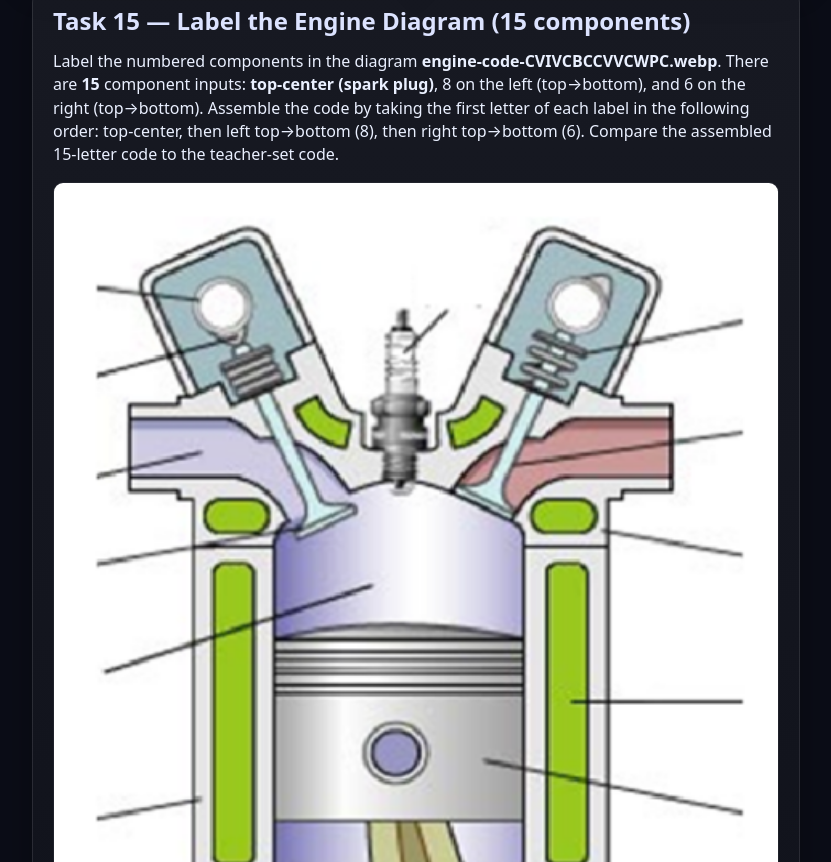
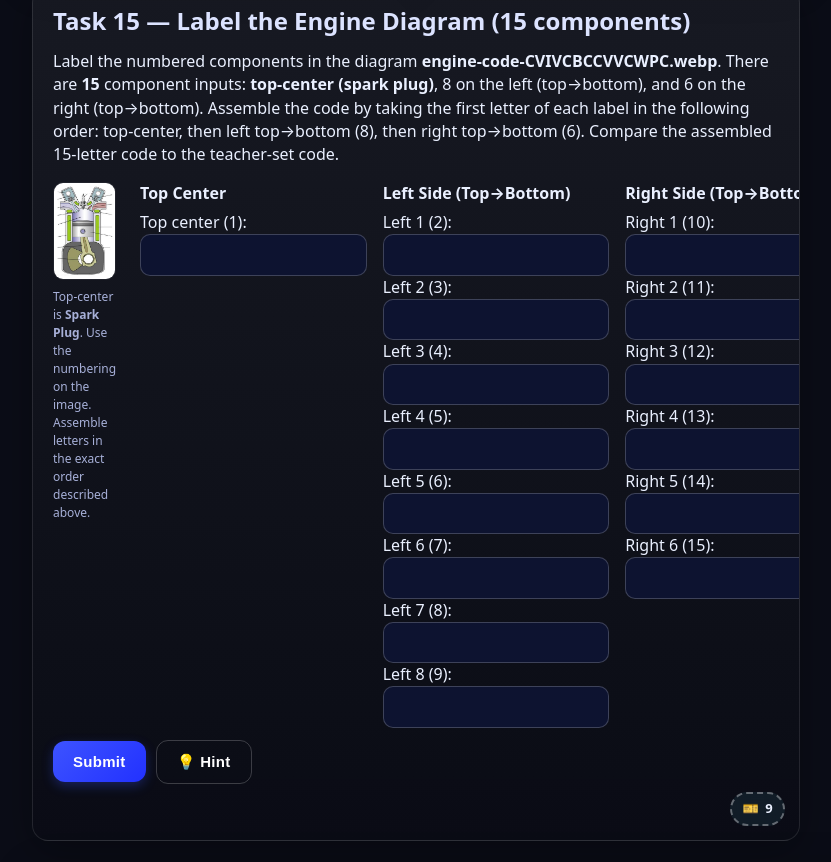
Before and after one commit to GaryCrowhurst/motor, a plain HTML site: page index.html in a window 1280 px wide. Shown: the part 3318-4180 px from the top of the page, without its empty margins (28-859 px from the left). Drawn offline with Linux system fonts and the light colour scheme.

Commit message:
LAYOUT UPDATE

```diff
--- a/index.html
+++ b/index.html
@@ -503,17 +503,20 @@
       <article class="panel task-card" data-task="t15" data-token="4" style="grid-column:span 2">
         <h2>Task 15 — Label the Engine Diagram (15 components)</h2>
         <p>Label the numbered components in the diagram <b>engine-code-CVIVCBCCVVCWPC.webp</b>. There are <b>15</b> component inputs: <b>top-center (spark plug)</b>, 8 on the left (top→bottom), and 6 on the right (top→bottom). Assemble the code by taking the first letter of each label in the following order: top-center, then left top→bottom (8), then right top→bottom (6). Compare the assembled 15-letter code to the teacher-set code.</p>
-        <div style="display:grid;gap:12px;margin-top:8px;align-items:center">
-          <div style="border-radius:10px;overflow:hidden;border:1px solid rgba(255,255,255,.06)">
-            <img src="engine-code-CVIVCBCCVVCWPC.webp" alt="Engine components diagram" style="width:100%;display:block"/>
+        <div style="display:grid;grid-template-columns:1fr 2fr;gap:24px;margin-top:8px;align-items:start">
+          <div>
+            <div style="border-radius:10px;overflow:hidden;border:1px solid rgba(255,255,255,.06)">
+              <img src="engine-code-CVIVCBCCVVCWPC.webp" alt="Engine components diagram" style="width:100%;display:block"/>
+            </div>
+            <div class="tiny" style="margin-top:8px">Top-center is <b>Spark Plug</b>. Use the numbering on the image. Assemble letters in the exact order described above.</div>
           </div>
-          <div class="tiny">Top-center is <b>Spark Plug</b>. Use the numbering on the image. Assemble letters in the exact order described above.</div>
-          <div style="display:grid;grid-template-columns:1fr 1fr 1fr;gap:8px;margin-top:8px;align-items:start">
-            <div style="grid-column:span 1">
+          <div style="display:grid;grid-template-columns:1fr 1fr 1fr;gap:16px;align-items:start">
+            <div>
+              <div style="font-weight:700;margin-bottom:6px">Top Center</div>
               <label>Top center (1): <input id="t15_1"/></label>
             </div>
-            <div style="grid-column:span 1">
-              <div style="font-weight:700;margin-bottom:6px">Left column (8 inputs top→bottom)</div>
+            <div>
+              <div style="font-weight:700;margin-bottom:6px">Left Side (Top→Bottom)</div>
               <label>Left 1 (2): <input id="t15_2"/></label>
               <label>Left 2 (3): <input id="t15_3"/></label>
               <label>Left 3 (4): <input id="t15_4"/></label>
@@ -523,8 +526,8 @@
               <label>Left 7 (8): <input id="t15_8"/></label>
               <label>Left 8 (9): <input id="t15_9"/></label>
             </div>
-            <div style="grid-column:span 1">
-              <div style="font-weight:700;margin-bottom:6px">Right column (6 inputs top→bottom)</div>
+            <div>
+              <div style="font-weight:700;margin-bottom:6px">Right Side (Top→Bottom)</div>
               <label>Right 1 (10): <input id="t15_10"/></label>
               <label>Right 2 (11): <input id="t15_11"/></label>
               <label>Right 3 (12): <input id="t15_12"/></label>
```
